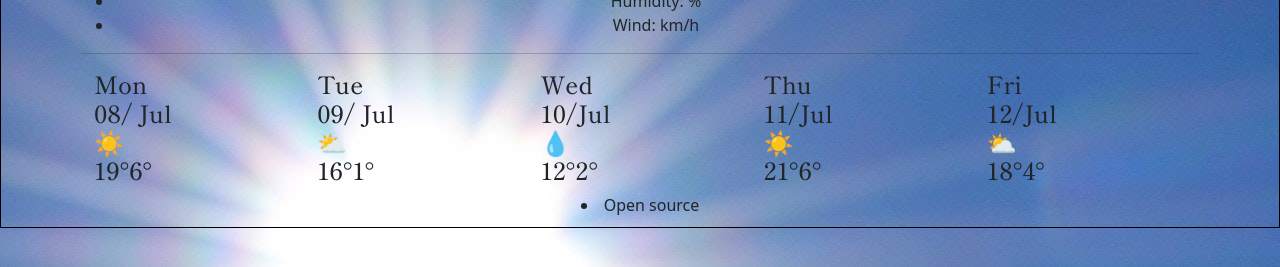
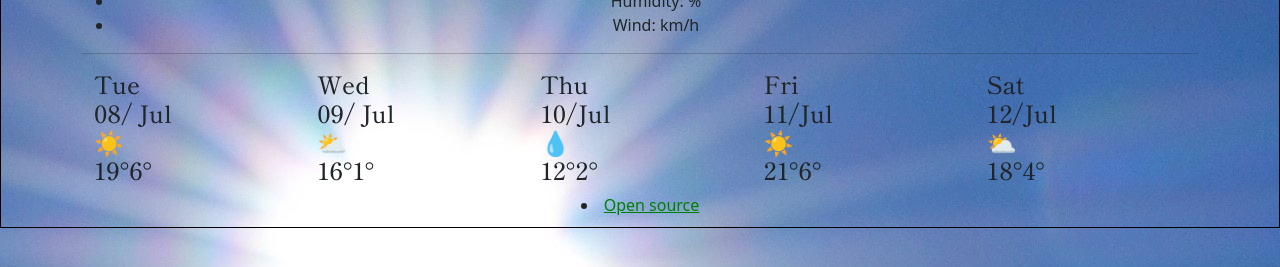
Before and after one commit to SamanthaMk/Weather-App, a plain HTML site: page index.html in a window 1280 px wide. Shown: the part 240-507 px from the top of the page. Drawn offline with nearby package versions, Linux system fonts and the light colour scheme; no server answers; a web font is replaced by a local one.

Commit message:
In Html, I added an open source link to my Github at the bottom of my weather app

```diff
--- a/index.html
+++ b/index.html
@@ -56,7 +56,7 @@
       <div class="row">
         <div class="col 5">
             <h4>
-            Mon
+            Tue
             <br/>
             08/ Jul
             <br/>
@@ -67,7 +67,7 @@
         </div>
         <div class="col 5">
              <h4>
-            Tue
+            Wed
              <br/>
             09/ Jul
             <br/>
@@ -78,7 +78,7 @@
         </div>
         <div class="col 5">
             <h4>
-            Wed
+            Thu
             <br/>
             10/Jul
             <br/>
@@ -89,7 +89,7 @@
         </div>
         <div class="col 5">
             <h4>
-            Thu
+            Fri
             <br/>
             11/Jul
             <br/>
@@ -100,7 +100,7 @@
         </div>
         <div class="col 5">
             <h4>
-            Fri
+            Sat
             <br/>
             12/Jul
             <br/>
@@ -114,8 +114,8 @@
       </div>
        </div>
       <li>
-        <a class="openSource" href="https://www." target=_blank></a>
-     Open source
+        <a class="openSource" href="https://github.com/SamanthaMk/Weather-App" target=_blank> Open source</a>
+
       </li>
     <script src="index.js"></script>
 
--- a/style.css
+++ b/style.css
@@ -59,5 +59,5 @@ li {
   text-align: center;
 }
 .openSource {
-  color: rgb(73, 11, 108);
+  color: green;
 }
```
